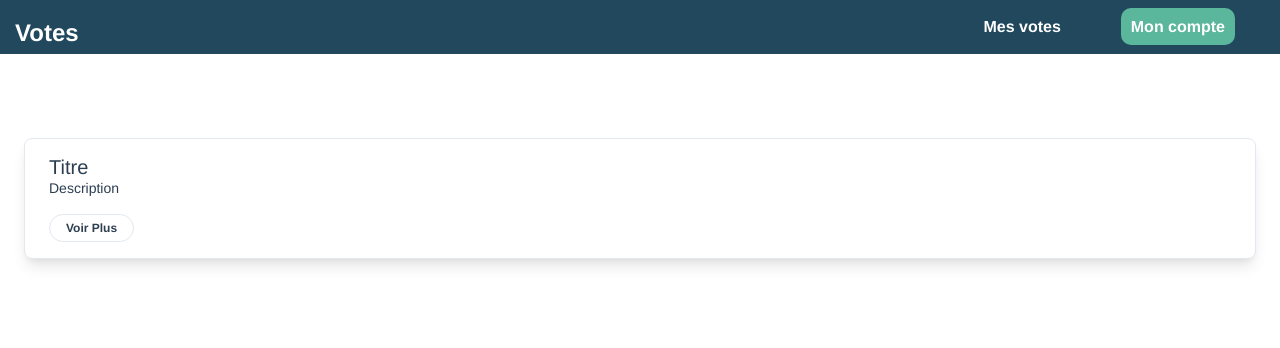
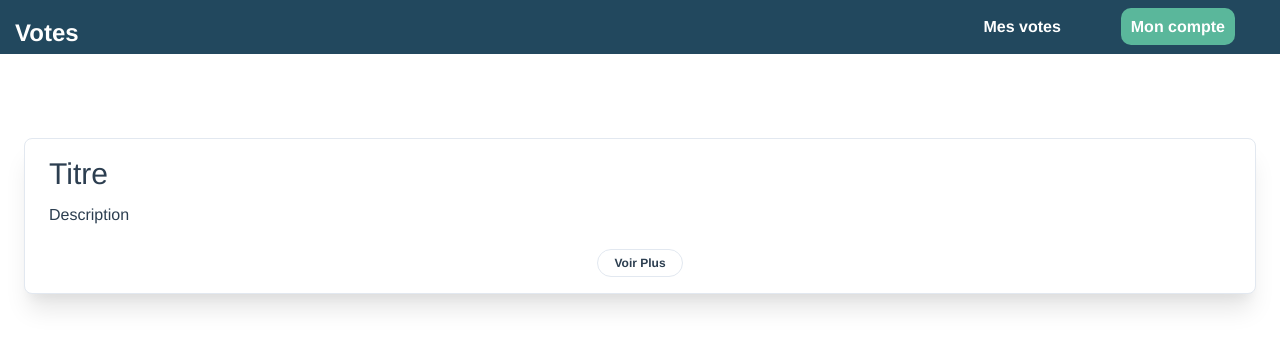
Before and after one commit to redha95/vue-project-esgi, a Vue app: page /allVotes in a window 1280 px wide. Shown: the top 348 px of the page. Built offline with nearby package versions, Linux system fonts and the light colour scheme.

Commit message:
[FIX] Component Vote

```diff
--- a/src/components/AllVotes.vue
+++ b/src/components/AllVotes.vue
@@ -1,14 +1,14 @@
 <template>
  <div class=" container mx-auto py-10">
-		<div class="border m-6 rounded-lg  bg-white shadow-lg rounded-lg overflow-hidden">
+		<div class="border m-6 rounded-lg  bg-white shadow-xl rounded-lg overflow-hidden">
 			<div class="sm:flex sm:items-center px-6 py-4">
 					<div class="text-center sm:text-left sm:flex-grow">
 						<div class="mb-4">
-							<p class="text-xl leading-tight">Titre</p>
-							<p class="text-sm leading-tight text-grey-dark">Description</p>
+							<p class="text-3xl leading-tight mb-3">Titre</p>
+							<p class="text-base leading-tight text-grey-dark">Description</p>
 						</div>
-						<div class="flex flex-wrap">
-							<button class="text-xs font-semibold rounded-full px-4 py-1 leading-normal bg-white border border-purple text-purple hover:bg-purple hover:text-white">Voir Plus</button>
+						<div class="flex justify-center flex-wrap mt-6">
+							<button class="text-xs font-semibold rounded-full px-4 py-1 leading-normal bg-white border border-purple text-purple">Voir Plus</button>
 						</div>
 					</div>
 			</div>
```
